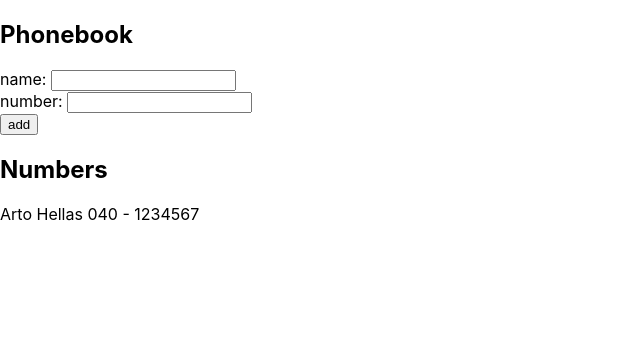
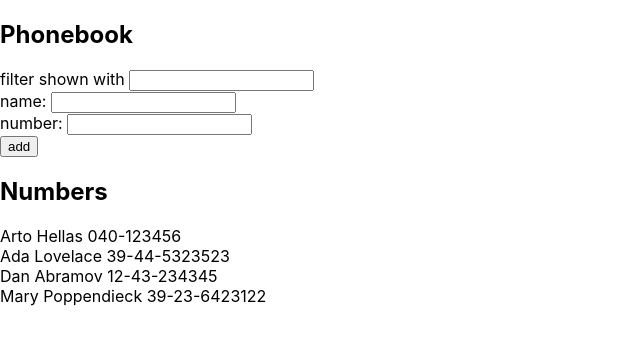
Before and after one commit to ShivS01/fullstackopen, a React (Create React App) app in the folder part2/phonebook/: page / in a window 1280 px wide. Shown: the top 344 px of the page, without its empty margins (0-640 px from the left). Built offline with nearby package versions, Linux system fonts and the light colour scheme.

Commit message:
Exercise 2.9? (I'm not sure if this code is legal, BUT IT WORKS)

```diff
--- a/part2/phonebook/src/App.js
+++ b/part2/phonebook/src/App.js
@@ -2,31 +2,58 @@ import React, { useState } from "react";
 
 const App = () => {
   const [persons, setPersons] = useState([
-    { name: "Arto Hellas", number: "040 - 1234567" },
+    { name: "Arto Hellas", number: "040-123456" },
+    { name: "Ada Lovelace", number: "39-44-5323523" },
+    { name: "Dan Abramov", number: "12-43-234345" },
+    { name: "Mary Poppendieck", number: "39-23-6423122" },
   ]);
   const [newName, setNewName] = useState("");
   const [newNumber, setNewNumber] = useState("");
+  const [search, setSearch] = useState("");
+  const [filtered, setFiltered] = useState(persons);
 
   const changeName = (event) => setNewName(event.target.value);
 
   const changeNumber = (event) => setNewNumber(event.target.value);
 
+  const searchName = (event) => {
+    setSearch(event.target.value);
+    setFiltered(
+      persons.filter((person) =>
+        person.name.toLowerCase().includes(event.target.value)
+      )
+    );
+  };
   const addNew = (event) => {
     event.preventDefault();
     if (persons.find((person) => person.name === newName))
       return alert(`${newName} is already added to the phonebook`);
+
     const obj = {
       name: newName,
       number: newNumber,
     };
+
     setPersons(persons.concat(obj));
     setNewNumber("");
     setNewName("");
   };
 
+  const find = (event) => {};
+
   return (
     <div>
       <h2>Phonebook</h2>
+      <div>
+        filter shown with{" "}
+        <input
+          value={search}
+          onChange={(e) => {
+            searchName(e);
+            find(e);
+          }}
+        />
+      </div>
       <form onSubmit={addNew}>
         <div>
           name: <input value={newName} onChange={changeName} />
@@ -40,9 +67,9 @@ const App = () => {
       </form>
       <h2>Numbers</h2>
       <div>
-        {persons.map((person) => (
-          <div key={person.name}>
-            {person.name} {person.number}
+        {filtered.map((filter) => (
+          <div key={filter.name}>
+            {filter.name} {filter.number}
           </div>
         ))}
       </div>
```
